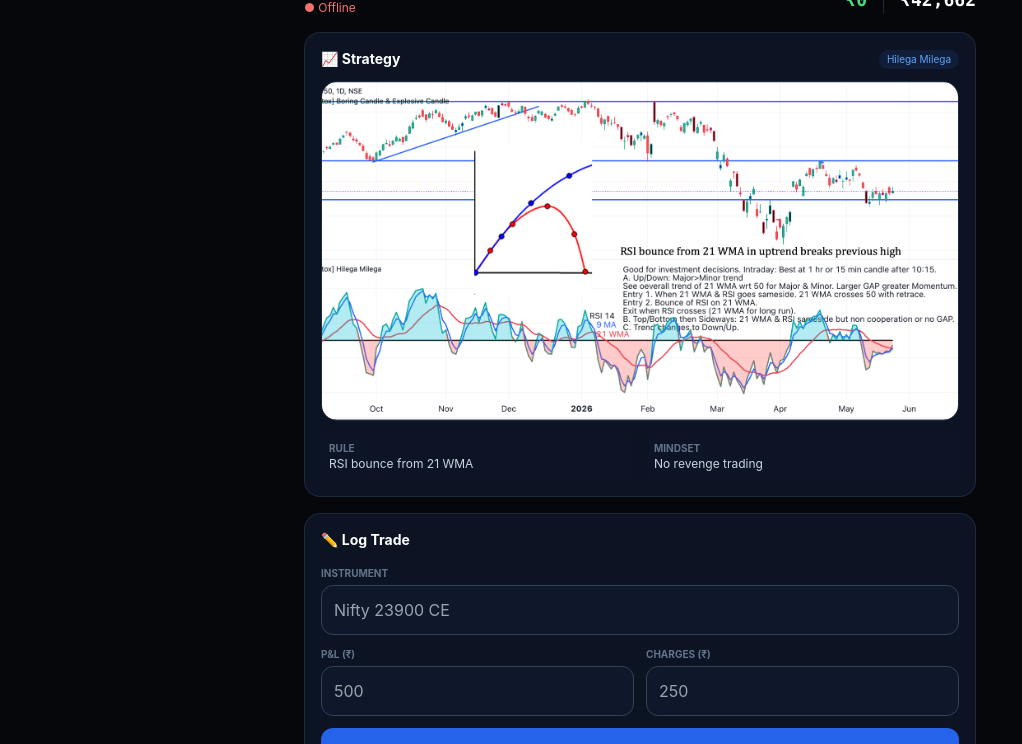
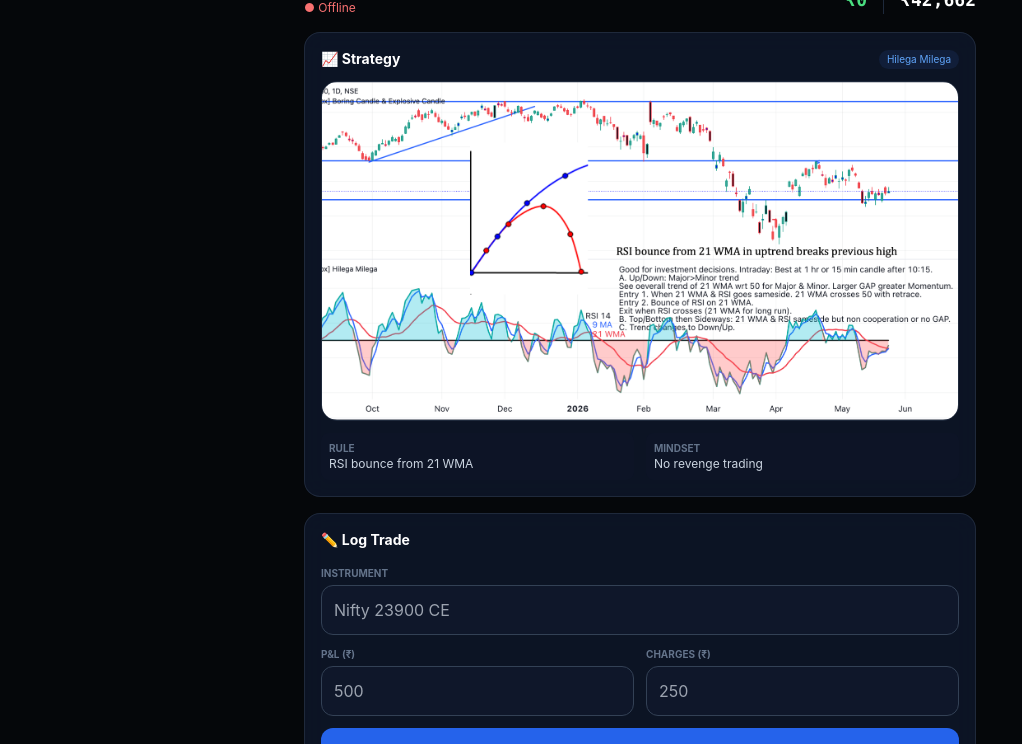
Before and after one commit to Bikrama25/Intraday-5min-App, a plain HTML site: page index.html in a window 1280 px wide. Shown: the part 56-800 px from the top of the page, without its empty margins (0-1022 px from the left). Drawn offline with nearby package versions, Linux system fonts and the light colour scheme; no server answers.

Commit message:
Adjust image position in strategy box

```diff
--- a/index.html
+++ b/index.html
@@ -44,7 +44,7 @@
             border: 1px solid #1e293b;
         }
         /*.strategy-box img { width: 100%; height: 100%; object-fit: cover; object-position: right; }*/
-        .strategy-box img { width: 100%; height: 100%; object-fit: cover; object-position: 75% center; }
+        .strategy-box img { width: 100%; height: 100%; object-fit: cover; object-position: 85% center; }
 
         /* iOS Safe Area */
         .safe-top { padding-top: env(safe-area-inset-top, 20px); }
```
